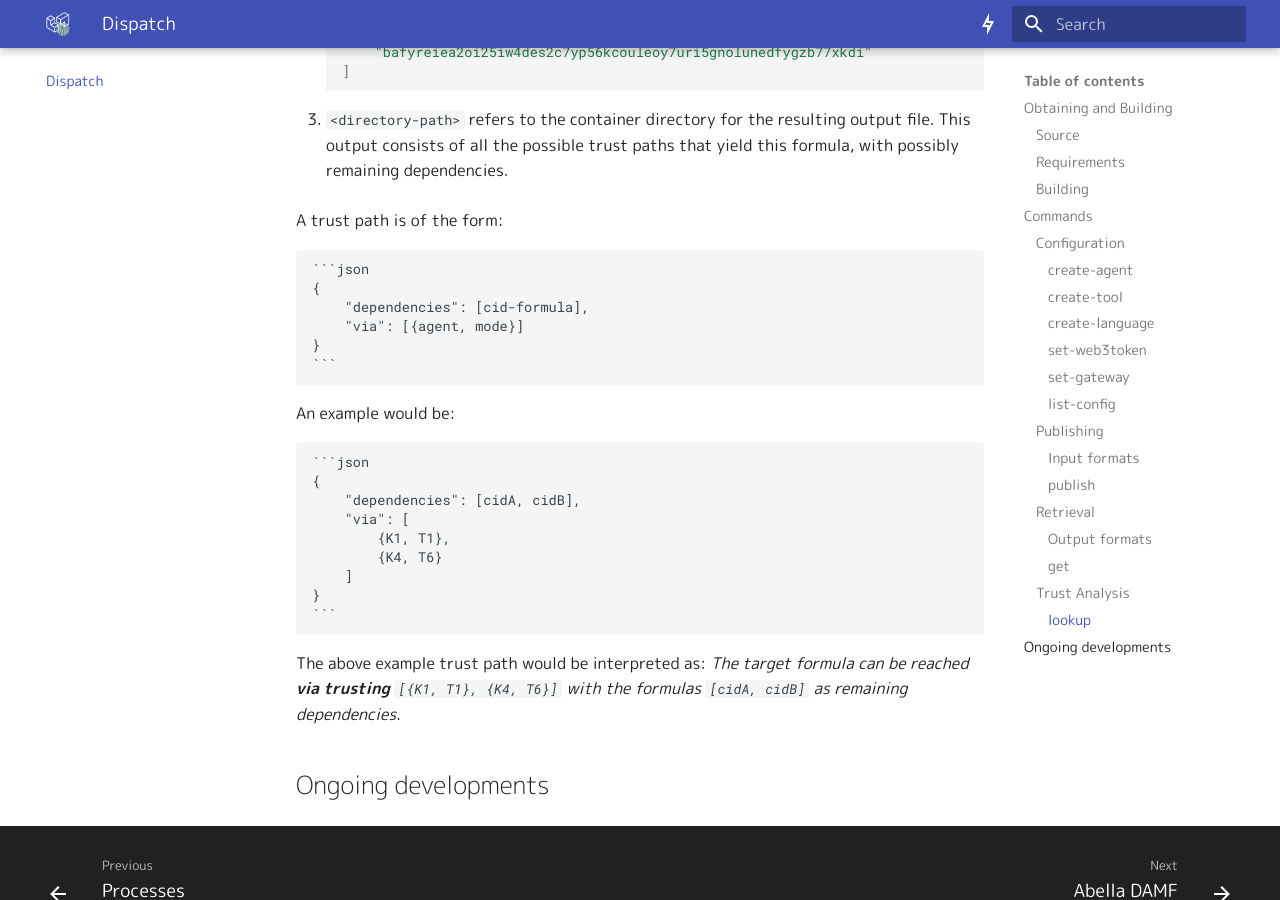
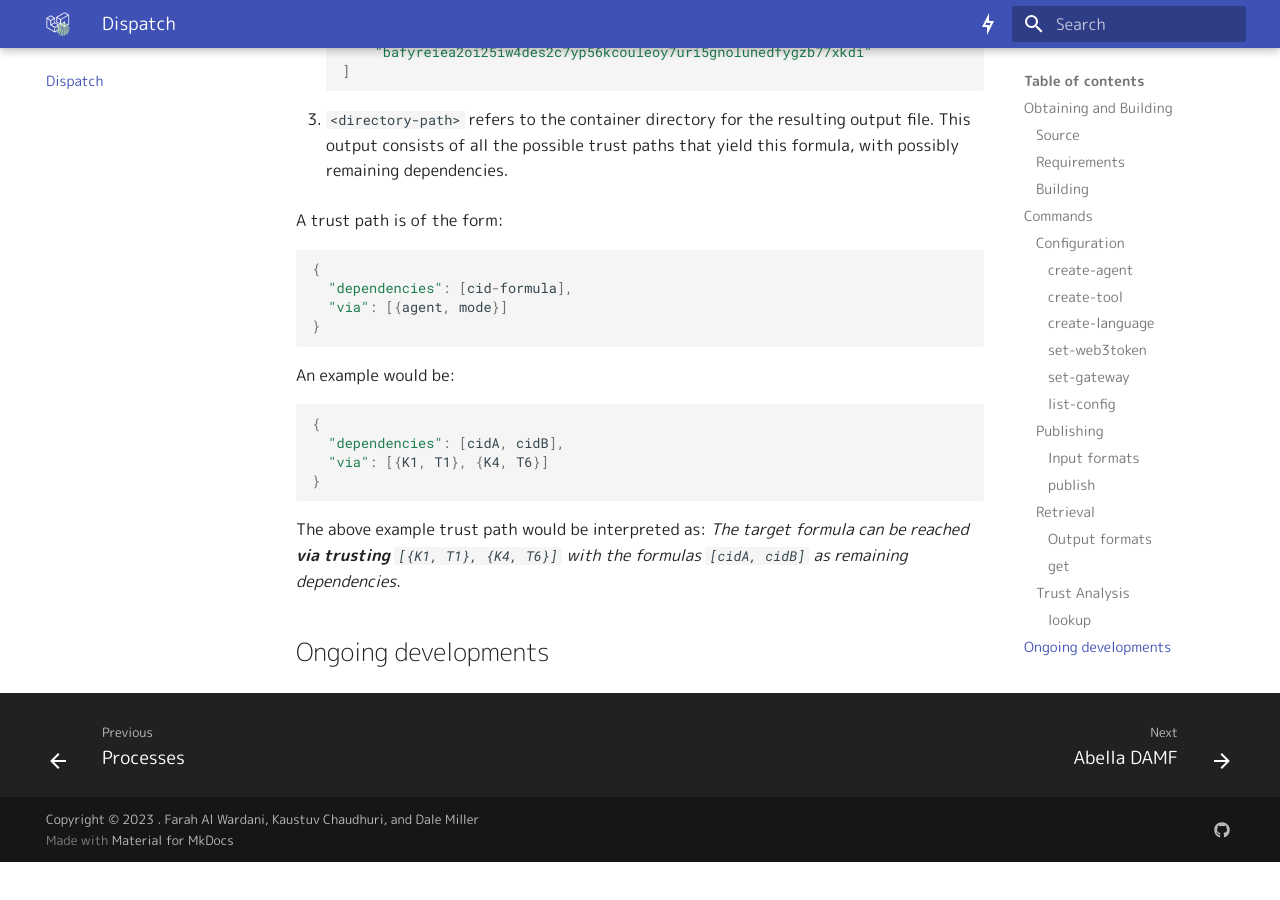
Before and after one commit to distributed-assertions/distributed-assertions.github.io, an MkDocs documentation site: the page built from docs/dispatch.md, in a window 1280 px wide and 900 px high, scrolled down 5883 px. Built offline with MkDocs 1.6.1 and Material for MkDocs 9.7.7, drawn with Linux system fonts in a browser that asks for light colours; emoji names are drawn with the system emoji font; after the commit the page ends 6745 px from its top, so only the background shows below that.

Commit message:
fixing code block

````diff
--- a/docs/dispatch.md
+++ b/docs/dispatch.md
@@ -212,24 +212,21 @@ For example:
 
 A trust path is of the form:
 
-    ```json
-    {
-        "dependencies": [cid-formula],
-        "via": [{agent, mode}]
-    }
-    ```
+   ~~~~js
+   {
+     "dependencies": [cid-formula],
+     "via": [{agent, mode}]
+   }
+   ~~~~
 
 An example would be:
 
-    ```json
-    {
-        "dependencies": [cidA, cidB],
-        "via": [
-            {K1, T1},
-            {K4, T6}
-        ]
-    }
-    ```
+   ~~~~js
+   {
+     "dependencies": [cidA, cidB],
+     "via": [{K1, T1}, {K4, T6}]
+   }
+   ~~~~
 
 The above example trust path would be interpreted as: *The target formula can be reached **via trusting** `[{K1, T1}, {K4, T6}]` with the formulas `[cidA, cidB]` as remaining dependencies*.
 
````
